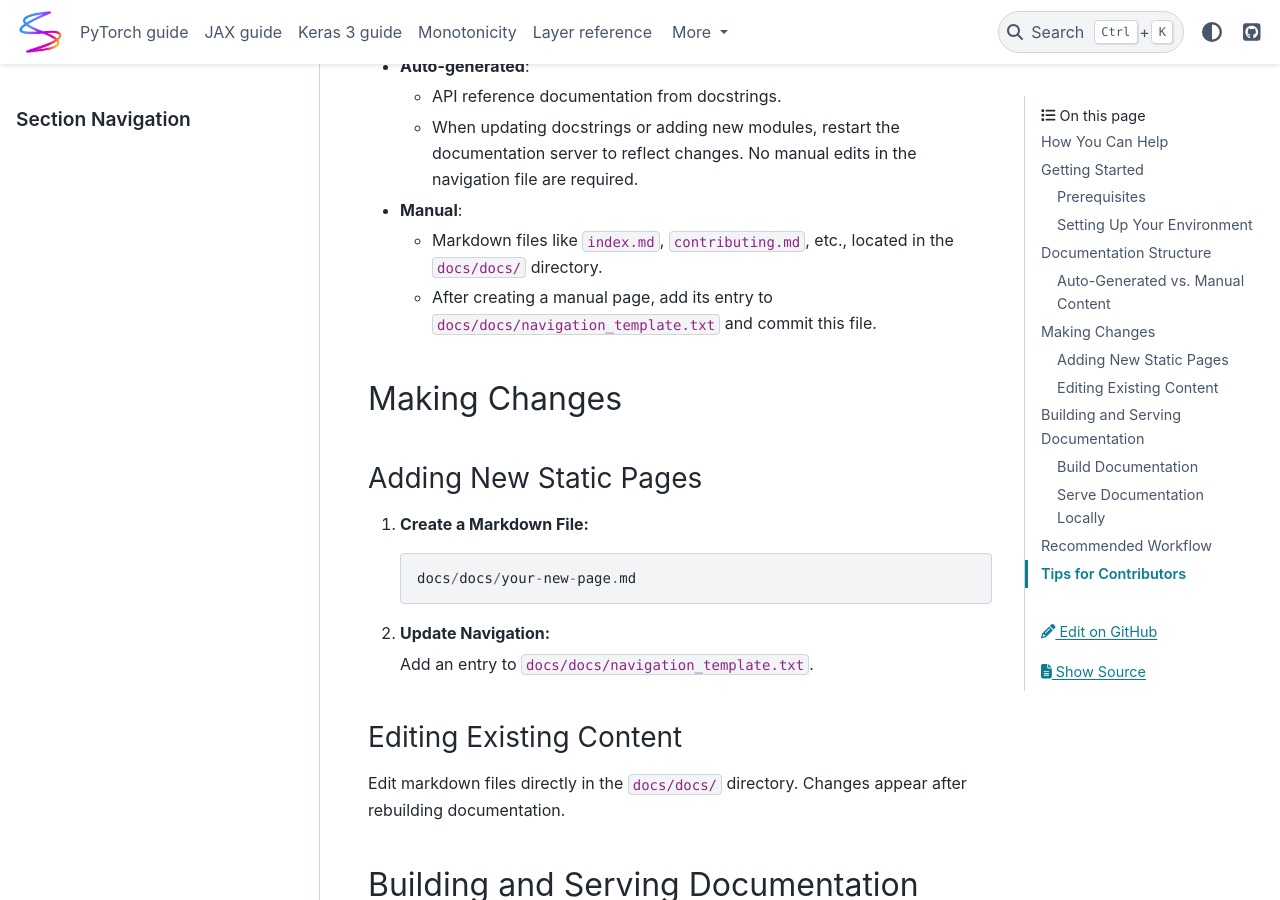
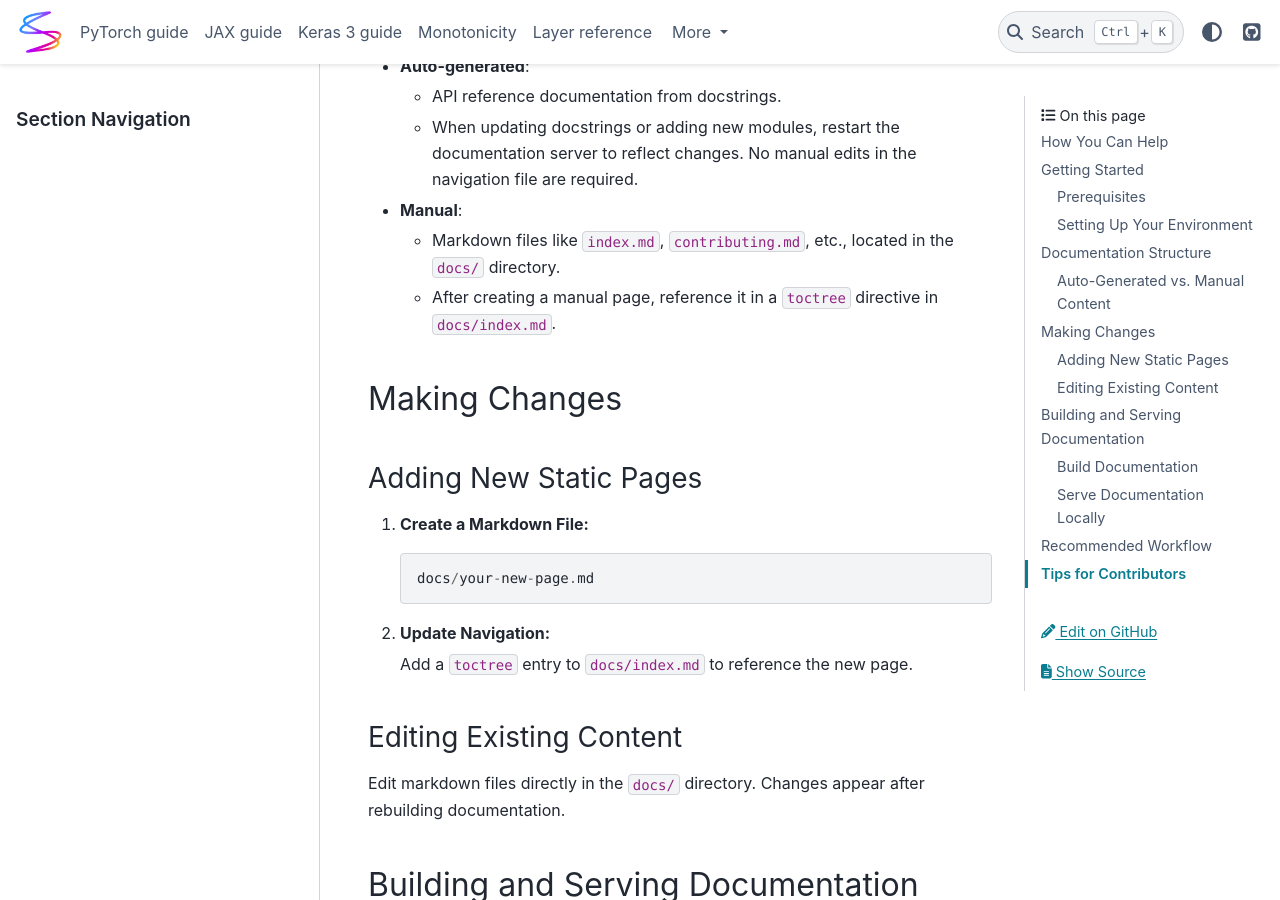
Before and after one commit to davorrunje/mononet, a Sphinx documentation site: the page built from docs/contributing.md, in a window 1280 px wide and 900 px high, scrolled down 1529 px. Built offline with Sphinx 7.4.7 and the PyData theme 0.15.4, drawn with Linux system fonts in a browser that asks for light colours; pages that are not in the unit, such as notebooks, are missing from menus.

Commit message:
docs(conf): exclude superpowers/ from build; refresh contributing.md paths
Co-Authored-By: Claude Opus 4.7 (1M context) <noreply@anthropic.com>

````diff
--- a/docs/conf.py
+++ b/docs/conf.py
@@ -24,6 +24,7 @@ extensions = [
 ]
 exclude_patterns = [
     "_build",
+    "superpowers",
 ]
 templates_path = ["_templates"]
 source_suffix = {
--- a/docs/contributing.md
+++ b/docs/contributing.md
@@ -50,8 +50,8 @@ The documentation is built using **[Material for MkDocs](https://squidfunk.githu
 
 * **Manual**:
 
-    * Markdown files like `index.md`, `contributing.md`, etc., located in the `docs/docs/` directory.
-    * After creating a manual page, add its entry to `docs/docs/navigation_template.txt` and commit this file.
+    * Markdown files like `index.md`, `contributing.md`, etc., located in the `docs/` directory.
+    * After creating a manual page, reference it in a `toctree` directive in `docs/index.md`.
 
 ## Making Changes
 
@@ -60,16 +60,16 @@ The documentation is built using **[Material for MkDocs](https://squidfunk.githu
 1. **Create a Markdown File:**
 
     ```
-    docs/docs/your-new-page.md
+    docs/your-new-page.md
     ```
 
 2. **Update Navigation:**
 
-    Add an entry to `docs/docs/navigation_template.txt`.
+    Add a `toctree` entry to `docs/index.md` to reference the new page.
 
 ### Editing Existing Content
 
-Edit markdown files directly in the `docs/docs/` directory. Changes appear after rebuilding documentation.
+Edit markdown files directly in the `docs/` directory. Changes appear after rebuilding documentation.
 
 ## Building and Serving Documentation
 
````
